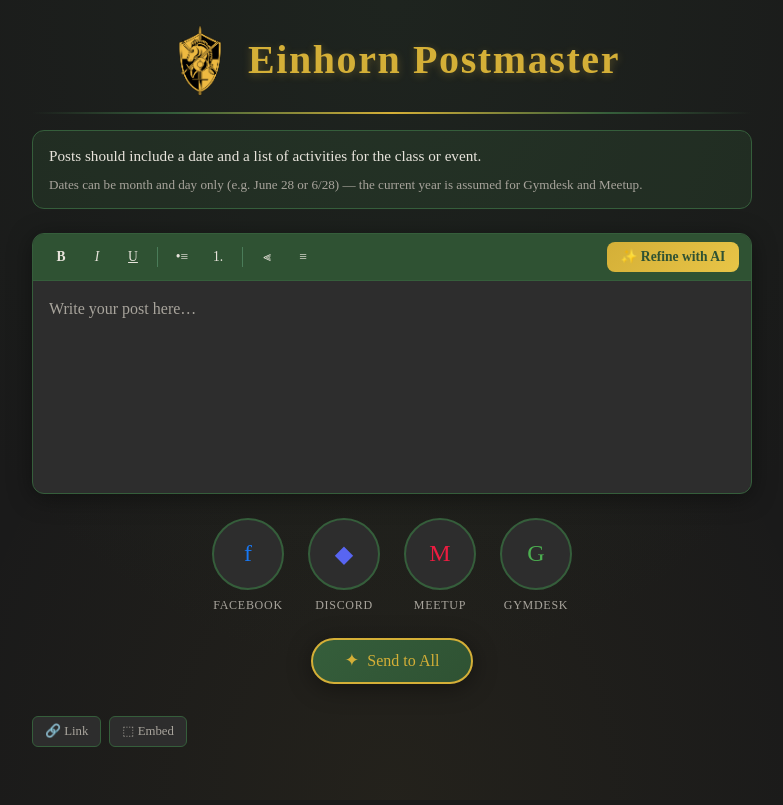
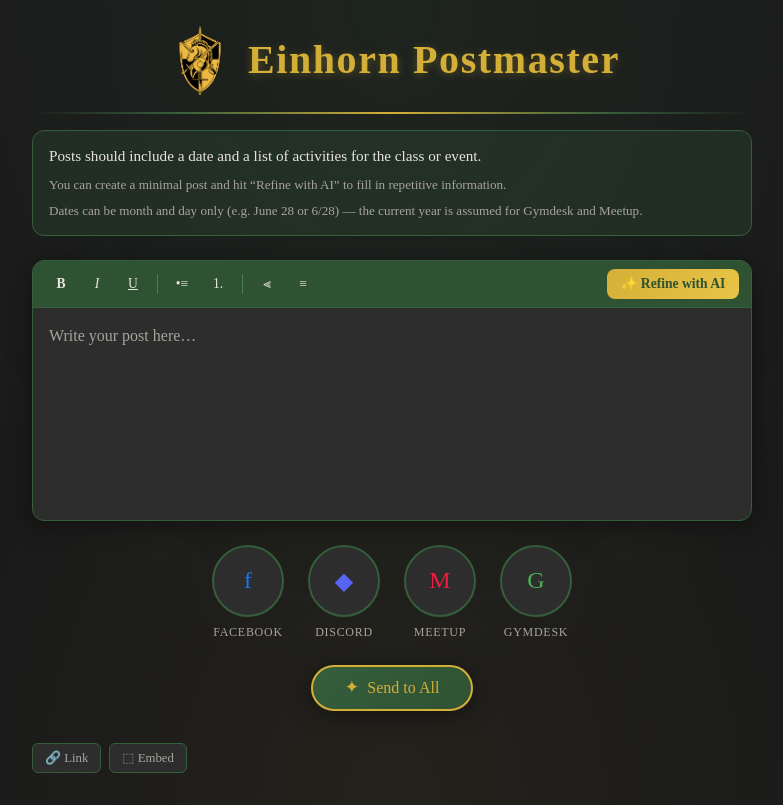
Before and after one commit to Gparrine/Einhorn_Post_Master, a React (Vite) app in the folder frontend/: page / in a window 1280 px wide. Shown: the whole page, without its empty margins (248-1031 px from the left). Built offline with nearby package versions, Linux system fonts and the light colour scheme; no server answers; a web font is replaced by a local one.

Commit message:
Add Refine with AI tip to post instructions
Co-authored-by: Gparrine <Gparrine@users.noreply.github.com>

```diff
--- a/frontend/src/components/PostInstructions.tsx
+++ b/frontend/src/components/PostInstructions.tsx
@@ -5,6 +5,9 @@ export default function PostInstructions() {
         Posts should include a date and a list of activities for the class or event.
       </p>
       <p className="post-instructions-hint">
+        You can create a minimal post and hit &ldquo;Refine with AI&rdquo; to fill in repetitive information.
+      </p>
+      <p className="post-instructions-hint">
         Dates can be month and day only (e.g. June 28 or 6/28) — the current year is assumed for Gymdesk and Meetup.
       </p>
     </aside>
```
